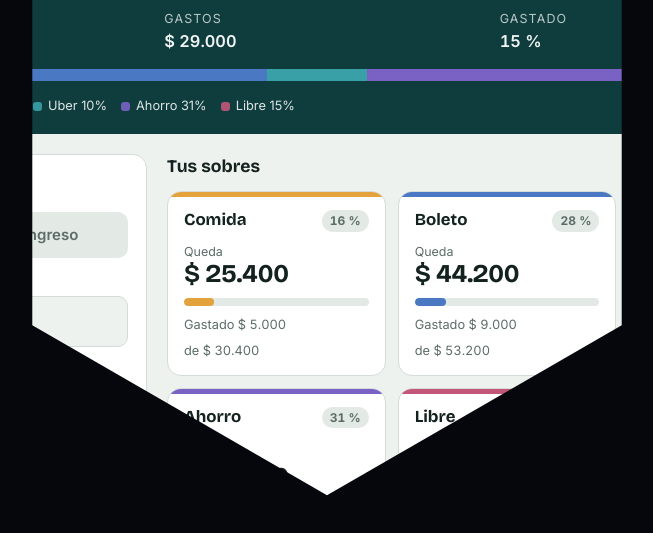
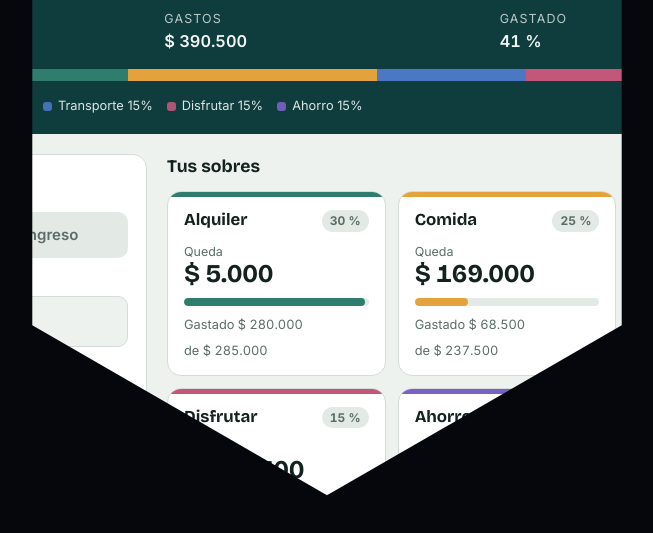
Before and after one commit to RamiroAlmeyda-hex/RamiroAlmeyda-hex.github.io, a plain HTML site: page index.html in a window 1280 px wide. Shown: the part 245-778 px from the top of the page, without its empty margins (313-966 px from the left). Drawn offline with nearby package versions, Linux system fonts and the light colour scheme.

Commit message:
Sobres genéricos por defecto, conservando los de quien ya usaba la app
Co-Authored-By: Claude Opus 5.5 <noreply@anthropic.com>
Claude-Session: https://claude.ai/code/session_019FHNaqhopFqmgxUeosdzSP

```diff
--- a/index.html
+++ b/index.html
@@ -367,7 +367,7 @@ var TS=2.95,TF=.3,Z0=3.3,ZD=3.4,T0=performance.now(),holed=false,cvOn=true;
 </div>
 <footer class="foot">
   <div class="in">
-    <span class="app">Rinde <small style="font-weight:500;opacity:.7">v1.8</small></span>
+    <span class="app">Rinde <small style="font-weight:500;opacity:.7">v1.9</small></span>
     <a class="hxb" href="https://hexacode.com.ar" target="_blank" rel="noopener" aria-label="Desarrollado por Hexacode. Abre hexacode.com.ar"><span class="by">Desarrollado por</span><svg class="hx" viewBox="470.8 120.5 464.3 530" aria-hidden="true"><use href="#mkmono"/></svg><span class="nm">Hexacode</span></a>
   </div>
 </footer>
@@ -381,6 +381,14 @@ const pad = n => String(n).padStart(2,'0');
 const today = () => { const d=new Date(); return `${d.getFullYear()}-${pad(d.getMonth()+1)}-${pad(d.getDate())}`; };
 const PALETTE = ['#2f7d6d','#e3a23b','#4a78c2','#c2577a','#7a62c4','#3aa0a8','#a8763a','#5f8f3a'];
 const DEFAULT_BUCKETS = [
+  {id:'alquiler', name:'Alquiler', pct:30, color:'#2f7d6d'},
+  {id:'comida', name:'Comida', pct:25, color:'#e3a23b'},
+  {id:'transporte', name:'Transporte', pct:15, color:'#4a78c2'},
+  {id:'disfrutar', name:'Disfrutar', pct:15, color:'#c2577a'},
+  {id:'ahorro', name:'Ahorro', pct:15, color:'#7a62c4'},
+];
+// Quien ya venía usando los sobres anteriores (Boleto, Uber, Libre) sin haberlos guardado, los conserva.
+const PREV_BUCKETS = [
   {id:'comida', name:'Comida', pct:16, color:'#e3a23b'},
   {id:'boleto', name:'Boleto', pct:28, color:'#4a78c2'},
   {id:'uber', name:'Uber', pct:10, color:'#3aa0a8'},
@@ -398,13 +406,14 @@ const state = {
 function demoMovs(){
   const m = state.month;
   return [
-    {id:'d1',type:'in',amount:190000,note:'Cobro semanal',date:m+'-02'},
-    {id:'d2',type:'out',amount:9000,bucket:'boleto',note:'Boleto',date:m+'-03'},
-    {id:'d3',type:'out',amount:5000,bucket:'comida',note:'Comida del día',date:m+'-03'},
-    {id:'d4',type:'out',amount:3000,bucket:'uber',note:'Uber',date:m+'-04'},
-    {id:'d5',type:'out',amount:12000,bucket:'libre',note:'Salida',date:m+'-07'},
+    {id:'d1',type:'in',amount:950000,note:'Sueldo',date:m+'-01'},
+    {id:'d2',type:'out',amount:280000,bucket:'alquiler',note:'Alquiler',date:m+'-03'},
+    {id:'d3',type:'out',amount:68500,bucket:'comida',note:'Supermercado',date:m+'-05'},
+    {id:'d4',type:'out',amount:24000,bucket:'disfrutar',note:'Cine y pizza',date:m+'-08'},
+    {id:'d5',type:'out',amount:18000,bucket:'transporte',note:'Carga SUBE',date:m+'-10'},
   ];
 }
+
 
 const isDemo = () => state.loaded && state.movs.length === 0;
 
@@ -417,6 +426,7 @@ const LS = {
 function localStore(){
   let movs = LS.get('sobres.movs') || [];
   let cfg = LS.get('sobres.cfg');
+  if(!cfg && movs.some(m=>['boleto','uber','libre'].includes(m.bucket))){ cfg={buckets:PREV_BUCKETS}; LS.set('sobres.cfg',cfg); }
   return {
     mode:'local',
     start(onCfg,onMovs){ onCfg(cfg); onMovs(movs); },
--- a/sw.js
+++ b/sw.js
@@ -1,4 +1,4 @@
-const C='rinde-v8';
+const C='rinde-v9';
 const F=['./','index.html','manifest.json','icon-192.png','icon-512.png'];
 self.addEventListener('install',e=>{e.waitUntil(caches.open(C).then(c=>c.addAll(F)));self.skipWaiting();});
 self.addEventListener('activate',e=>{e.waitUntil(caches.keys().then(k=>Promise.all(k.filter(x=>x!==C).map(x=>caches.delete(x)))).then(()=>self.clients.claim()));});
```
